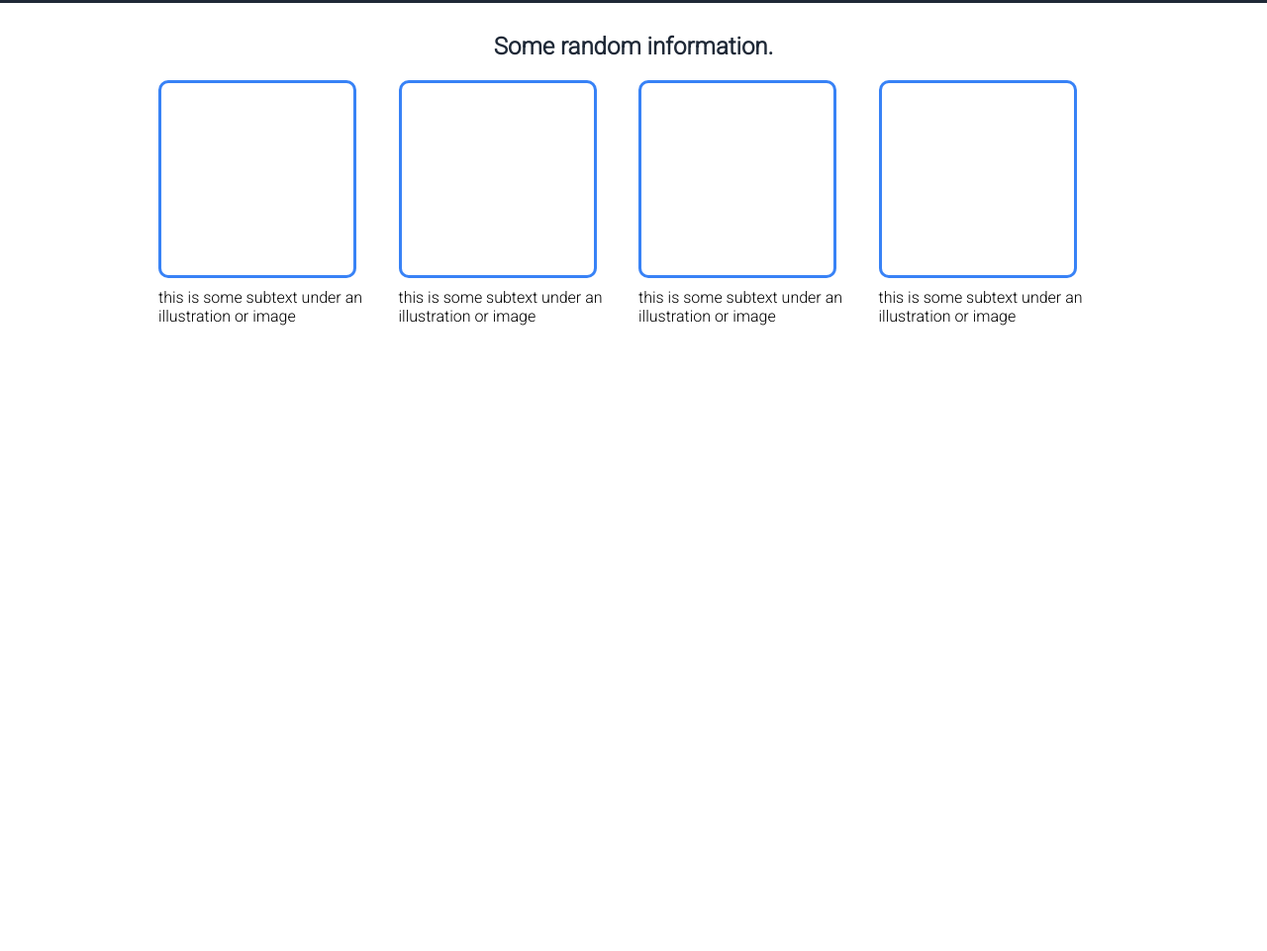
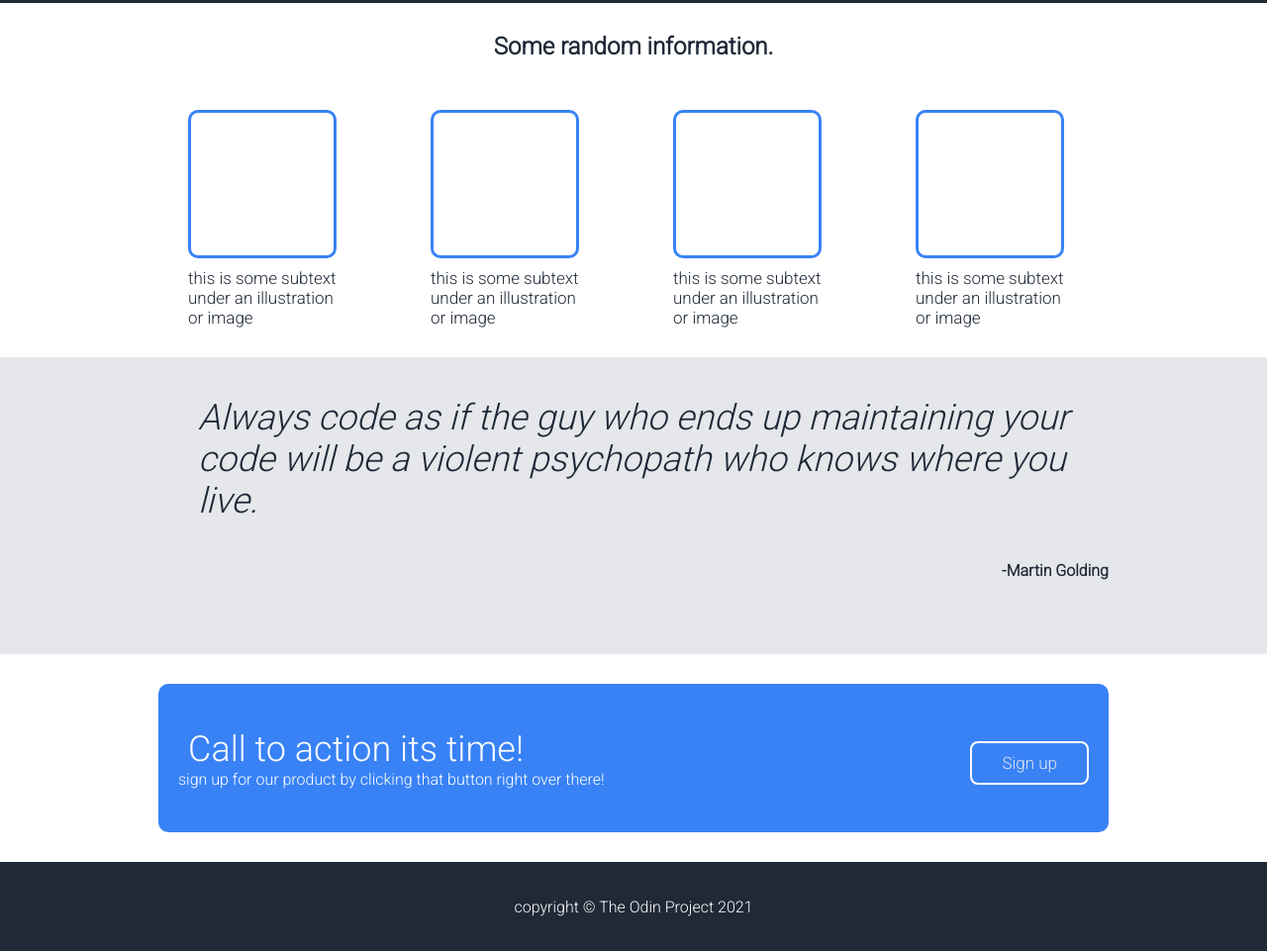
Before and after one commit to mmohamed-1/landing-page, a plain HTML site: page index.html in a window 1280 px wide. Shown: the part 487-1448 px from the top of the page at 99% size. Before the commit the page ends 816 px from the top, so only its background shows below. Drawn offline with Linux system fonts and the light colour scheme.

Commit message:
project updated css and html finished

```diff
--- a/index.html
+++ b/index.html
@@ -59,8 +59,31 @@
             </div>
 
         </div>
+        </div>
+    </section>
+
+    <section id="qoute">
+        <div class="container flex-qoute">
+        <blockquote>Always code as if the guy who ends up maintaining your code will be a violent psychopath who knows where you live.
+
+            </blockquote>
+        <p>-Martin Golding</p>
+        </div>
 
     </section>
+    <section id="action-call">
+      <div class="container flex call">
+          <p> <span class="action">Call to action its time! </span><br>
+             sign up for our product by clicking that button right over there!
+          </p>
+          <button class="btn btn-2">Sign up</button>
+      </div>
+    </section>
     </main>
+    <footer>
+        <div>
+        <p>copyright &copy; The Odin Project 2021</p>
+        </div>
+    </footer>
   </body>
 </html>
--- a/style.css
+++ b/style.css
@@ -45,6 +45,7 @@ img {
   font-size: 18px;
 }
 
+/* hero section */
 #main {
   background-color: #1f2937;
   height: 400px;
@@ -86,6 +87,8 @@ img {
   margin: 20px;
 }
 
+/* features section */
+
 #features h1 {
   font: 36px;
   font-weight: 800;
@@ -97,16 +100,73 @@ img {
 
 .flex-features {
   display: flex;
-  gap: 10px;
+  gap: 20px;
   justify-content: center;
   align-items: center;
 }
+.box {
+  padding: 30px;
+}
 .box div {
-  width: 200px;
-  height: 200px;
+  width: 150px;
+  height: 150px;
   border: 3px solid #3882f6;
   border-radius: 10px;
 }
 .box p {
   padding-top: 10px;
+  font-size: 17px;
+  color: #1f2937;
 }
+
+/* qoute section */
+
+#qoute {
+  height: 300px;
+  background-color: #e5e7eb;
+}
+blockquote {
+  padding: 40px;
+  font-size: 36px;
+  color: #1f2937;
+  font-style: italic;
+}
+
+.flex-qoute {
+  display: flex;
+  flex-direction: column;
+}
+#qoute p {
+  align-self: flex-end;
+  color: #1f2937;
+  font-weight: 800;
+}
+/* call to action */
+
+#action-call {
+  padding: 30px;
+}
+
+.call {
+  background-color: #3882f6;
+  color: #fff;
+  border-radius: 10px;
+  height: 150px;
+}
+.action {
+  font-size: 36px;
+  padding: 10px;
+}
+.btn-2 {
+  border: 2px solid #fff;
+}
+/* footer */
+
+footer {
+  display: flex;
+  justify-content: center;
+  align-items: center;
+  background-color: #1f2937;
+  height: 90px;
+  color: #fff;
+}
```
